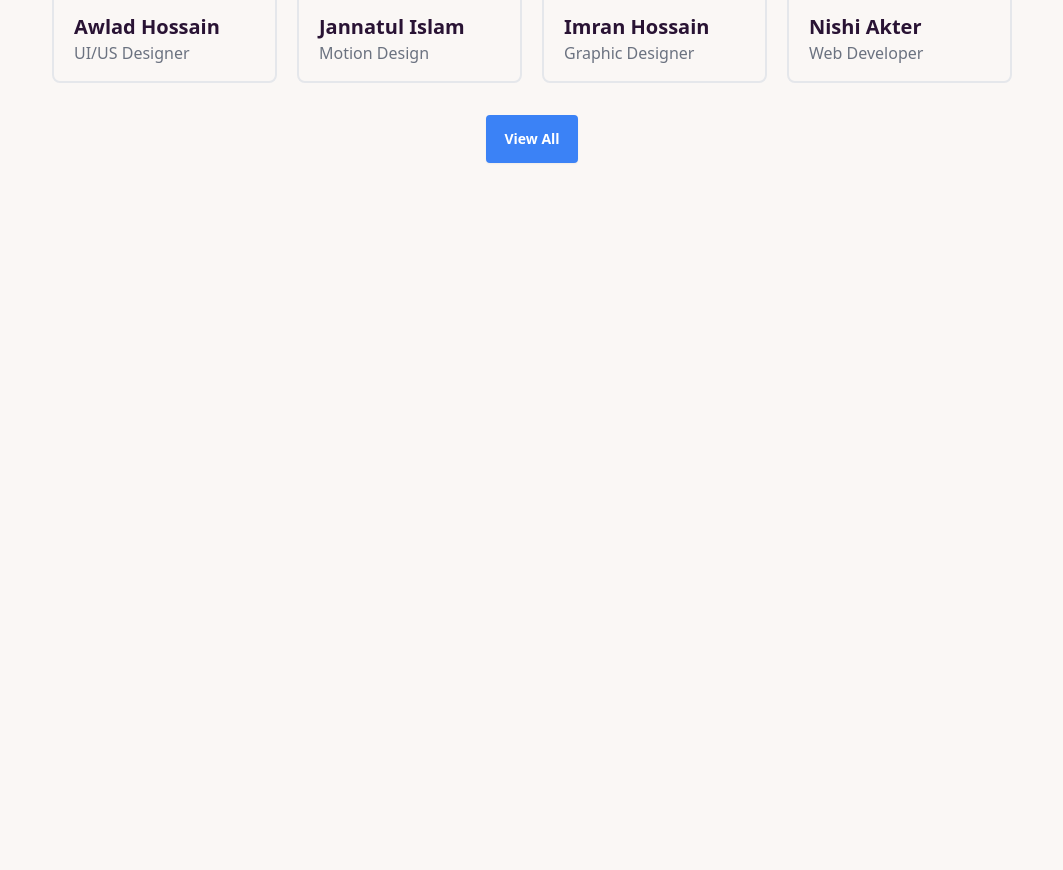
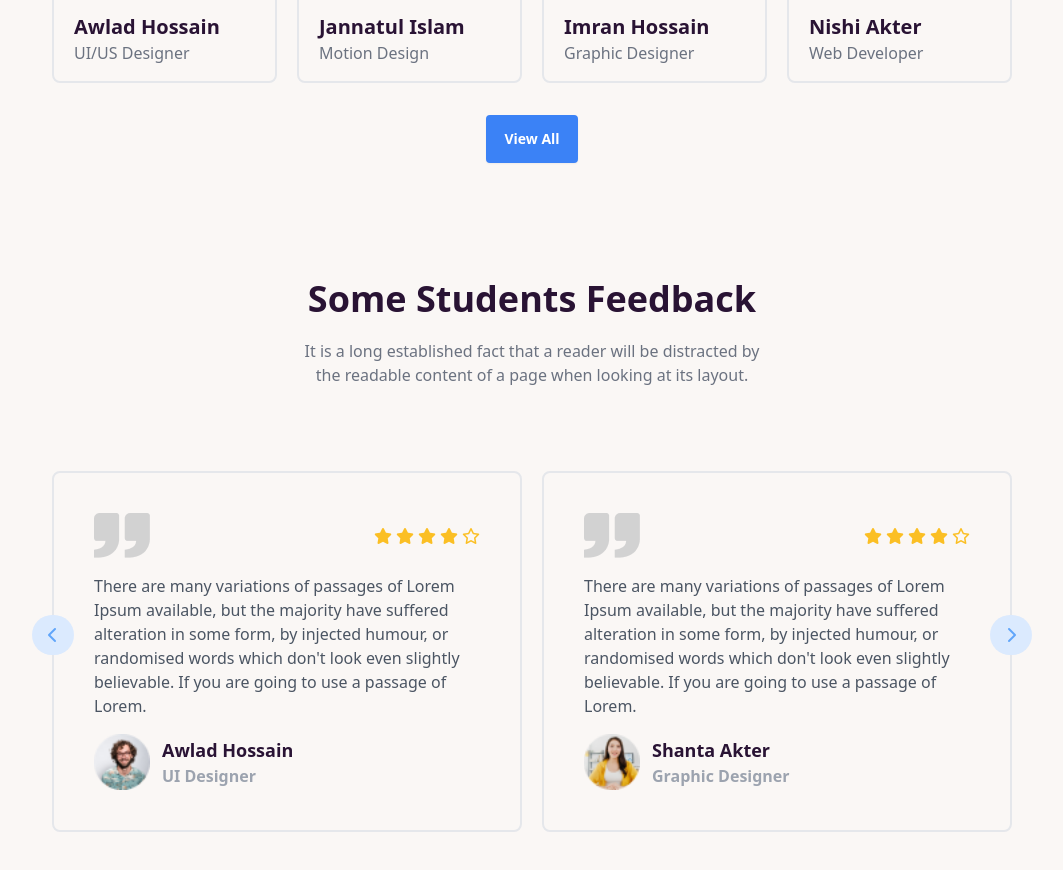
Before and after one commit to MdAfsarHossain/EdTech, a plain HTML site: page index.html in a window 1280 px wide. Shown: the part 2929-3799 px from the top of the page, without its empty margins (108-1171 px from the left). Before the commit the page ends 3188 px from the top, so only its background shows below. Drawn offline with nearby package versions, Linux system fonts and the light colour scheme.

Commit message:
Students feedback section added

```diff
--- a/index.html
+++ b/index.html
@@ -666,6 +666,117 @@
           </button>
         </div>
       </section>
+
+      <!-- Students Feedback -->
+      <section class="mb-24">
+        <!-- Heading -->
+        <div
+          class="text-center border-t-0 border-b-0 border-dashed py-5 mb-10 md:mb-16"
+        >
+          <h1 class="font-bold text-2xl md:text-4xl mb-5">
+            Some Students Feedback
+          </h1>
+          <p class="text-gray-500 w-10/12 md:w-1/2 mx-auto text-base">
+            It is a long established fact that a reader will be distracted by
+            the readable content of a page when looking at its layout.
+          </p>
+        </div>
+        <!-- End of Heading -->
+
+        <!-- Feedbacks Wrapper -->
+        <div class="flex flex-col lg:flex-row gap-5 relative">
+          <!-- Card - 1 -->
+          <div
+            class="flex-1 flex flex-col gap-4 border-2 px-10 py-10 rounded-lg"
+          >
+            <div class="flex flex-row justify-between items-center">
+              <img src="./images/comma.png" alt="" />
+              <div class="flex flex-row gap-1 text-amber-400">
+                <i class="fa-solid fa-star"></i>
+                <i class="fa-solid fa-star"></i>
+                <i class="fa-solid fa-star"></i>
+                <i class="fa-solid fa-star"></i>
+                <i class="fa-regular fa-star"></i>
+              </div>
+            </div>
+            <div class="">
+              <p class="text-gray-600">
+                There are many variations of passages of Lorem Ipsum available,
+                but the majority have suffered alteration in some form, by
+                injected humour, or randomised words which don't look even
+                slightly believable. If you are going to use a passage of Lorem.
+              </p>
+            </div>
+            <div class="flex flex-row gap-3 justify-start items-center">
+              <img
+                class="w-14 h-14"
+                src="./images/student/student-5.png"
+                alt=""
+              />
+              <div class="flex flex-col gap-0">
+                <h1 class="font-bold text-lg">Awlad Hossain</h1>
+                <p class="font-bold text-gray-400">UI Designer</p>
+              </div>
+            </div>
+          </div>
+
+          <!-- Card - 2 -->
+          <div
+            class="flex-1 flex flex-col gap-4 border-2 px-10 py-10 rounded-lg"
+          >
+            <div class="flex flex-row justify-between items-center">
+              <img src="./images/comma.png" alt="" />
+              <div class="flex flex-row gap-1 text-amber-400">
+                <i class="fa-solid fa-star"></i>
+                <i class="fa-solid fa-star"></i>
+                <i class="fa-solid fa-star"></i>
+                <i class="fa-solid fa-star"></i>
+                <i class="fa-regular fa-star"></i>
+              </div>
+            </div>
+            <div class="">
+              <p class="text-gray-600">
+                There are many variations of passages of Lorem Ipsum available,
+                but the majority have suffered alteration in some form, by
+                injected humour, or randomised words which don't look even
+                slightly believable. If you are going to use a passage of Lorem.
+              </p>
+            </div>
+            <div class="flex flex-row gap-3 justify-start items-center">
+              <img
+                class="w-14 h-14"
+                src="./images/student/student-6.png"
+                alt=""
+              />
+              <div class="flex flex-col gap-0">
+                <h1 class="font-bold text-lg">Shanta Akter</h1>
+                <p class="font-bold text-gray-400">Graphic Designer</p>
+              </div>
+            </div>
+          </div>
+
+          <div class="hidden lg:block cursor-pointer absolute top-36 -left-5">
+            <i
+              class="rounded-full text-blue-400 px-4 py-3 bg-blue-100 fa-solid fa-chevron-left"
+            ></i>
+          </div>
+          <div class="hidden lg:block cursor-pointer absolute top-36 -right-5">
+            <i
+              class="rounded-full text-blue-400 px-4 py-3 bg-blue-100 fa-solid fa-chevron-right"
+            ></i>
+          </div>
+        </div>
+        <!-- End of Feedbacks Wrapper -->
+
+        <div class="lg:hidden mt-8 text-center">
+          <button
+            class="btn rounded bg-blue-500 text-white border-2 border-blue-500 hover:bg-transparent hover:text-blue-500 hover:border-blue-500"
+          >
+            View All
+          </button>
+        </div>
+      </section>
+      <!-- End of Students Feedback -->
     </main>
     <!-- End of Main section -->
 
```
